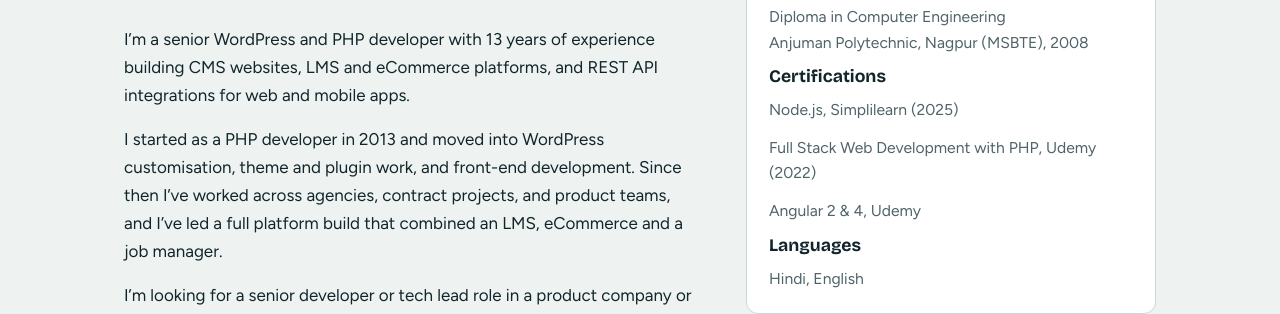
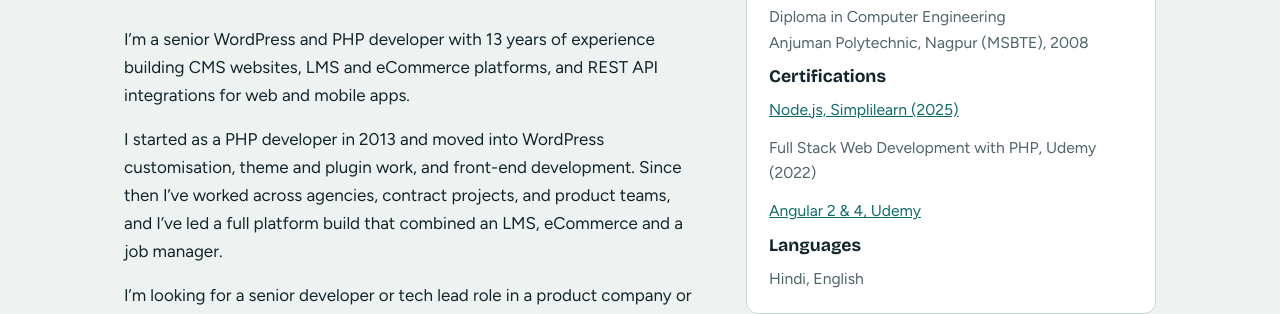
Before and after one commit to Shahbaz1990/Portfolio, a plain HTML site: page index.html in a window 1280 px wide. Shown: the part 886-1200 px from the top of the page. Drawn offline with nearby package versions, Linux system fonts and the light colour scheme.

Commit message:
Add files via upload

```diff
--- a/index.html
+++ b/index.html
@@ -208,9 +208,9 @@ footer{padding:30px 0 44px;border-top:1px solid var(--line);color:var(--muted);f
         <h3>Education</h3>
         <p>Diploma in Computer Engineering<br>Anjuman Polytechnic, Nagpur (MSBTE), 2008</p>
         <h3>Certifications</h3>
-        <p>Node.js, Simplilearn (2025)</p>
+        <p><a href="https://simpli-web.app.link/e/JT5rOLpfITb" target="_blank" rel="noopener">Node.js, Simplilearn (2025)</a></p>
         <p>Full Stack Web Development with PHP, Udemy (2022)</p>
-        <p>Angular 2 &amp; 4, Udemy</p>
+        <p><a href="http://ude.my/UC-1QKI2609" target="_blank" rel="noopener">Angular 2 &amp; 4, Udemy</a></p>
         <h3>Languages</h3>
         <p>Hindi, English</p>
       </aside>
@@ -343,6 +343,7 @@ footer{padding:30px 0 44px;border-top:1px solid var(--line);color:var(--muted);f
         <a href="https://www.linkedin.com/in/shahebazuddin-khan-b1960275" target="_blank" rel="noopener"><small>LinkedIn</small>shahebazuddin-khan</a>
         <a href="https://github.com/Shahbaz1990" target="_blank" rel="noopener"><small>GitHub</small>Shahbaz1990</a>
         <a href="https://behance.net/shahebaz_khan" target="_blank" rel="noopener"><small>Behance</small>shahebaz_khan</a>
+        <a href="https://wa.me/918149462320" target="_blank" rel="noopener"><small>WhatsApp</small>Message me on WhatsApp</a>
       </div>
     </div>
   </section>
```
